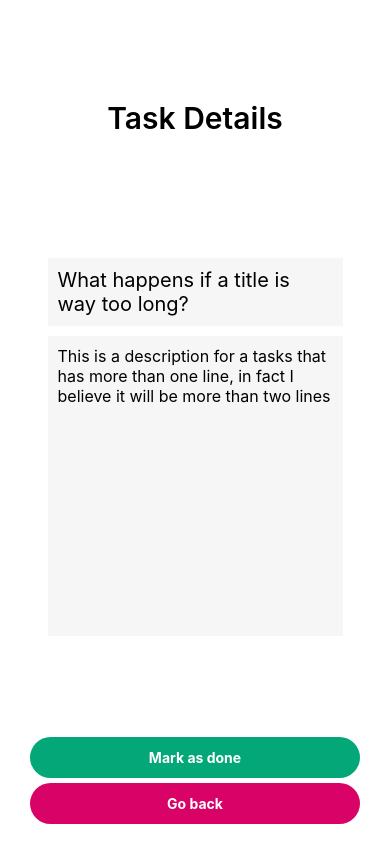
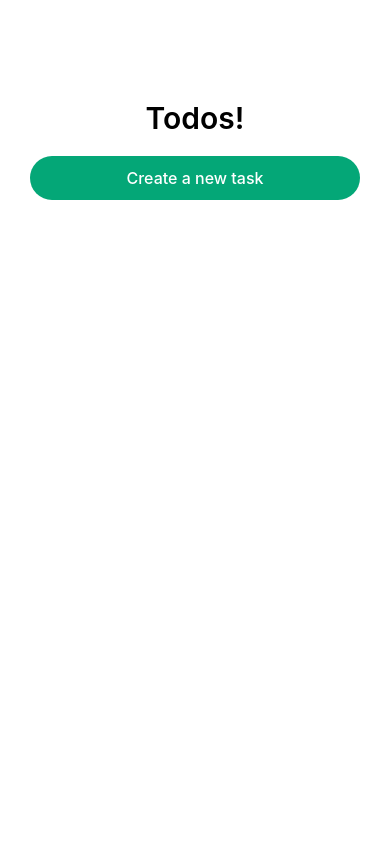
Before and after one commit to carlosgonzaleztw/lista-gonzalez-coderhouse, a React Native app: screen / in a window 390 px wide. Built offline with nearby package versions, Linux system fonts and the light colour scheme.

Commit message:
Routing from a to task details implemented

```diff
--- a/App.js
+++ b/App.js
@@ -2,6 +2,14 @@ import { StyleSheet, Text, View } from 'react-native';
 import { useState } from 'react';
 import ListScreen from './screens/ListScreen/ListScreen';
 import TaskDetailsScreen from './screens/TaskDetailsScreen/TaskDetailsScreen';
+
+const testTask = {
+  title: 'What happens if a title is way too long?',
+  description:
+    'This is a description for a tasks that has more than one line, in fact I believe it will be more than two lines',
+  id: 1,
+  isChecked: false,
+};
 
 export default function App() {
   const [tasks, setTasks] = useState([
@@ -14,13 +22,7 @@ export default function App() {
     },
   ]);
 
-  const [selectedTask, setSelectedTask] = useState({
-    title: 'What happens if a title is way too long?',
-    description:
-      'This is a description for a tasks that has more than one line, in fact I believe it will be more than two lines',
-    id: 1,
-    isChecked: false,
-  });
+  const [selectedTask, setSelectedTask] = useState(null);
 
   const addTask = (title, description) => {
     if (description !== '') {
@@ -54,21 +56,19 @@ export default function App() {
     setTasks(updatedTasks);
   };
 
+  const handleOnAddTask = () => {
+    setSelectedTask({
+      id: Math.random(),
+      title: '',
+      description: '',
+      isChecked: false,
+    });
+  };
+
   let content;
 
-  console.log('Seleted task: ', selectedTask);
   content = (
-    <ListScreen
-      tasks={tasks}
-      handleOnAddTask={() =>
-        setSelectedTask({
-          id: Math.random(),
-          title: '',
-          description: '',
-          isChecked: false,
-        })
-      }
-    ></ListScreen>
+    <ListScreen tasks={tasks} handleOnAddTask={handleOnAddTask}></ListScreen>
   );
 
   if (selectedTask !== null) {
--- a/screens/ListScreen/ListScreen.jsx
+++ b/screens/ListScreen/ListScreen.jsx
@@ -3,13 +3,13 @@ import React from 'react';
 import TasksList from '../../components/TasksList/TasksList';
 import ThemeColors from '../../styles/colors';
 
-const ListScreen = (tasks, handleOnAddTask) => {
+const ListScreen = ({ tasks, handleOnAddTask }) => {
   return (
     <View style={styles.container}>
       <Text style={styles.title}>Todos!</Text>
       <View style={styles.inputWrapper}>
         <Pressable style={styles.button} onPress={handleOnAddTask}>
-          <Text style={styles.buttonText}>Add a new task</Text>
+          <Text style={styles.buttonText}>Create a new task</Text>
         </Pressable>
       </View>
       <TasksList
--- a/screens/TaskDetailsScreen/TaskDetailsScreen.jsx
+++ b/screens/TaskDetailsScreen/TaskDetailsScreen.jsx
@@ -7,11 +7,12 @@ const TaskDetailsScreen = ({
   handleTitleChange,
   handleDescriptionChange,
   handleGoBack,
+  handleCheckDone,
 }) => {
   return (
     <View style={styles.container}>
       <Text style={styles.title}>Task Details</Text>
-      <View>
+      <View style={styles.inputsWrapper}>
         <TextInput
           value={task?.title || ''}
           multiline
@@ -30,7 +31,7 @@ const TaskDetailsScreen = ({
       <View style={styles.buttonsWrapper}>
         <Pressable
           style={[styles.button, styles.doneButton]}
-          onPress={handleGoBack}
+          onPress={handleCheckDone}
         >
           <Text style={styles.buttonText}>Mark as done</Text>
         </Pressable>
@@ -58,6 +59,9 @@ const styles = StyleSheet.create({
     paddingHorizontal: 10,
     width: '100%',
   },
+  inputsWrapper: {
+    width: '100%',
+  },
   title: {
     fontSize: 30,
     fontWeight: '600',
@@ -68,6 +72,7 @@ const styles = StyleSheet.create({
     marginBottom: 10,
     padding: 10,
     backgroundColor: ThemeColors.inputBackgroundColor,
+    width: '100%',
   },
   descriptionInput: {
     fontSize: 16,
```
